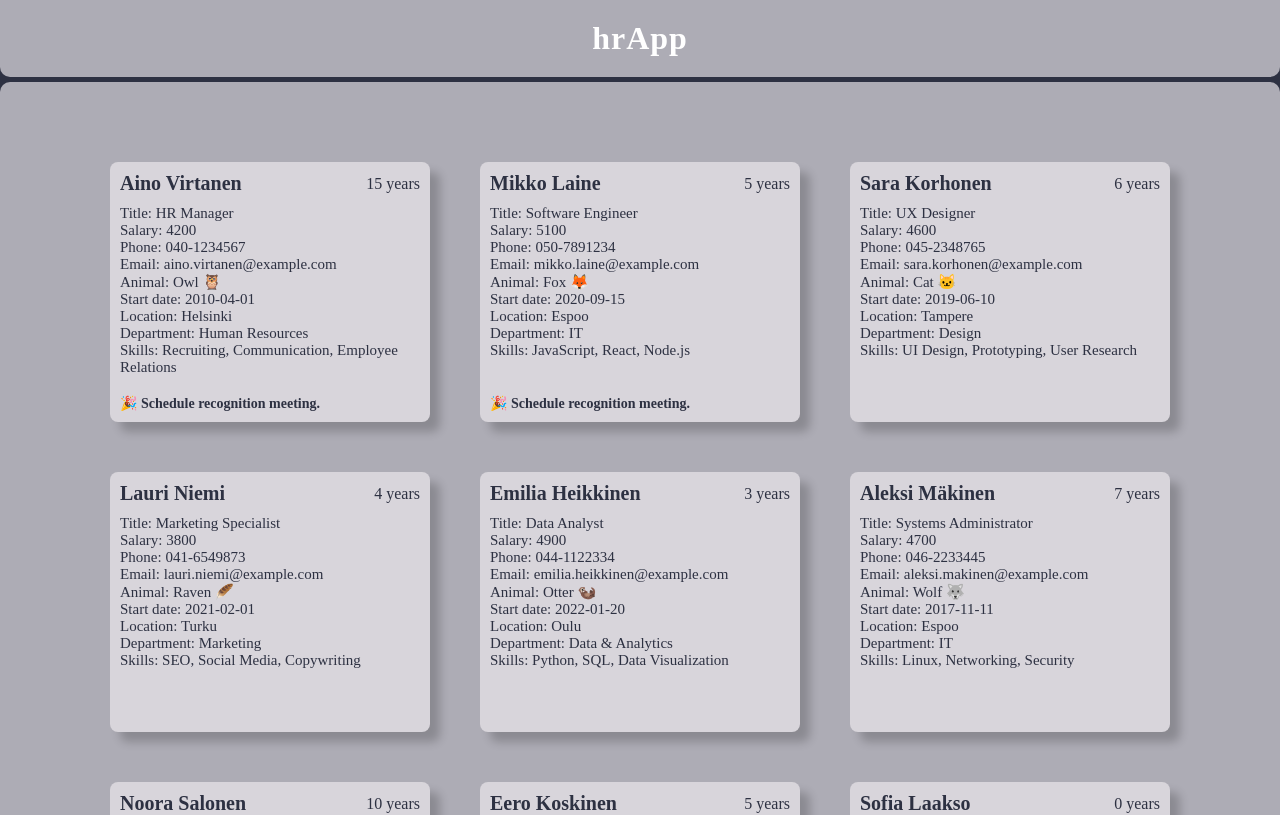
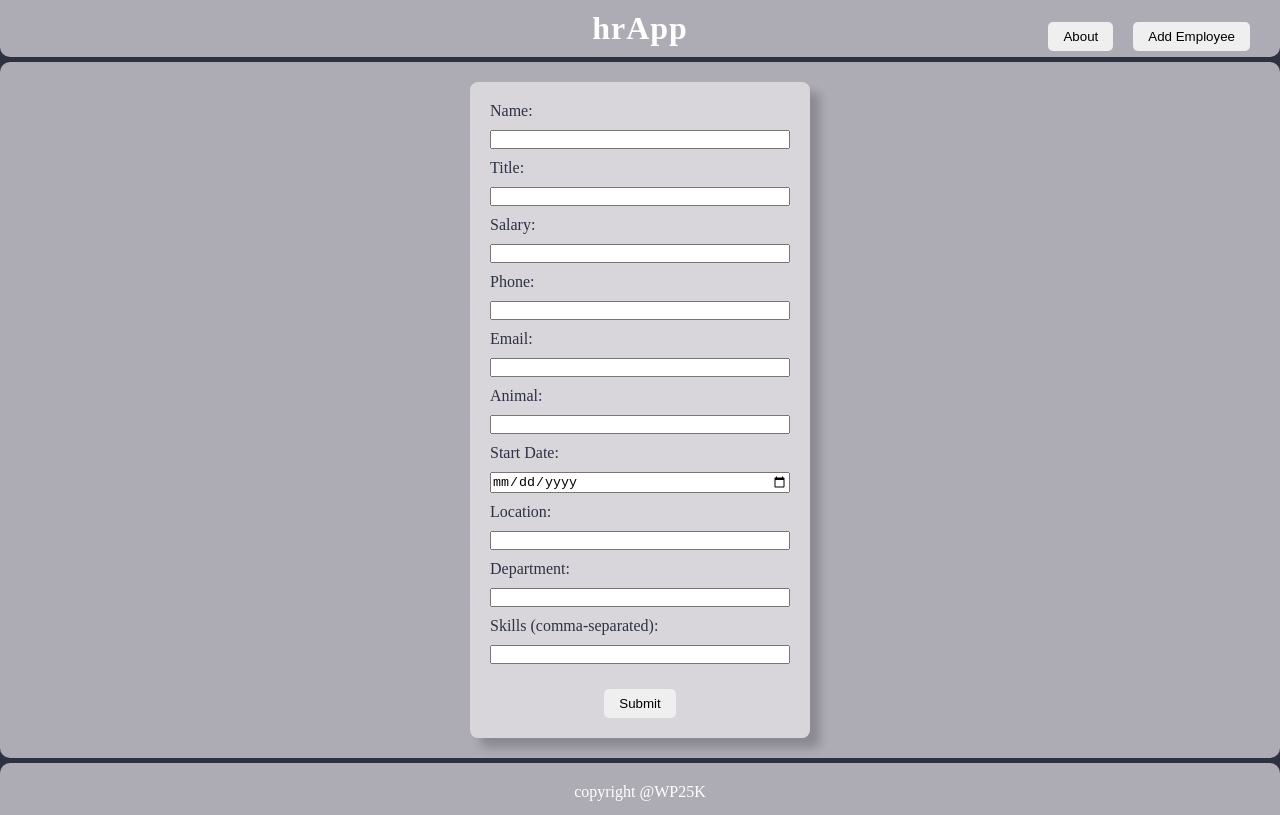
Before and after one commit to bean-123/hrApp, a React (Vite) app: page /add-employee in a window 1280 px wide. Shown: the top 815 px of the page. Built offline with nearby package versions, Linux system fonts and the light colour scheme.

Commit message:
Add AddEmplyee and About components and css

```diff
--- a/package.json
+++ b/package.json
@@ -11,7 +11,8 @@
   },
   "dependencies": {
     "react": "^19.1.1",
-    "react-dom": "^19.1.1"
+    "react-dom": "^19.1.1",
+    "react-router-dom": "^7.9.5"
   },
   "devDependencies": {
     "@eslint/js": "^9.36.0",
--- a/src/App.jsx
+++ b/src/App.jsx
@@ -4,16 +4,31 @@ import Footer from "./components/Footer";
 import data from "./data";
 import PersonList from "./components/PersonList";
 import { useState } from "react";
+import AddEmployee from "./components/AddEmployee";
+import { BrowserRouter, Routes, Route } from "react-router-dom";
 
 function App() {
   const [employees, setEmployees] = useState(data);
 
+  const handleAddEmployee = (newEmployee) => {
+    setEmployees((prev) => [...prev, newEmployee]);
+  };
+
+  //need to do handleClick and setForm functions
+
   return (
-    <>
+    <BrowserRouter>
       <Header headertext="hrApp" />
-      <PersonList data={employees} />
+      <Routes>
+        {/* Home page */}
+        <Route path="/" element={<PersonList data={employees} />} />
+        <Route
+          path="/add-employee"
+          element={<AddEmployee handleClick={handleAddEmployee} />}
+        />
+      </Routes>
       <Footer />
-    </>
+    </BrowserRouter>
   );
 }
 
--- a/src/components/AddEmployee.jsx
+++ b/src/components/AddEmployee.jsx
@@ -1,7 +1,104 @@
-const AddEmployee = () => {
+import { useState } from "react";
+import styles from "./AddEmployee.module.css";
+
+const AddEmployee = ({ handleClick }) => {
+  const [formData, setFormData] = useState({
+    name: "",
+    title: "",
+    salary: "",
+    phone: "",
+    email: "",
+    animal: "",
+    startDate: "",
+    location: "",
+    department: "",
+    skills: "",
+  });
+
+  const handleChange = (e) => {
+    setFormData((prev) => ({ ...prev, [e.target.name]: e.target.value }));
+  };
+
+  const handleSubmit = (e) => {
+    e.preventDefault();
+
+    // convert skills string to array
+    const newEmployee = {
+      ...formData,
+      skills: formData.skills.split(",").map((s) => s.trim()),
+    };
+
+    handleClick(newEmployee);
+
+    // reset form
+    setFormData({
+      name: "",
+      title: "",
+      salary: "",
+      phone: "",
+      email: "",
+      animal: "",
+      startDate: "",
+      location: "",
+      department: "",
+      skills: "",
+    });
+  };
+
   return (
-    <div>
-      <h1>New page</h1>
+    <div className={styles.container}>
+      <div className={styles.formcontainer}>
+        <form>
+          <label>Name:</label>
+          <input name="name" value={formData.name} onChange={handleChange} />
+          <label>Title:</label>
+          <input name="title" value={formData.title} onChange={handleChange} />
+          <label>Salary:</label>
+          <input
+            name="salary"
+            value={formData.salary}
+            onChange={handleChange}
+          />
+          <label>Phone:</label>
+          <input name="phone" value={formData.phone} onChange={handleChange} />
+          <label>Email:</label>
+          <input name="email" value={formData.email} onChange={handleChange} />
+          <label>Animal:</label>
+          <input
+            name="animal"
+            value={formData.animal}
+            onChange={handleChange}
+          />
+          <label>Start Date:</label>
+          <input
+            type="date"
+            name="startDate"
+            value={formData.startDate}
+            onChange={handleChange}
+          />
+          <label>Location:</label>
+          <input
+            name="location"
+            value={formData.location}
+            onChange={handleChange}
+          />
+          <label>Department:</label>
+          <input
+            name="department"
+            value={formData.department}
+            onChange={handleChange}
+          />
+          <label>Skills (comma-separated):</label>
+          <input
+            name="skills"
+            value={formData.skills}
+            onChange={handleChange}
+          />
+        </form>
+        <button onClick={handleSubmit}>Submit</button>
+      </div>
     </div>
   );
 };
+
+export default AddEmployee;
--- /dev/null
+++ b/src/components/AddEmployee.module.css
@@ -0,0 +1,37 @@
+.container {
+  background-color: #adacb5;
+  display: flex;
+  justify-content: center;
+  align-items: center;
+  padding: 20px;
+  border-radius: 10px;
+  margin-top: 5px;
+}
+
+.formcontainer {
+  display: flex;
+  flex-direction: column;
+  align-items: center;
+  background-color: #d8d5db;
+  border-radius: 8px;
+  box-shadow: 10px 10px 10px rgba(0, 0, 0, 0.2);
+  padding: 20px;
+  width: 300px;
+  max-height: 90vh;
+  gap: 10px;
+}
+
+form {
+  display: flex;
+  flex-direction: column;
+  gap: 10px;
+  width: 100%;
+}
+
+button {
+  margin-top: 15px;
+  padding: 7px 15px;
+  border-radius: 5px;
+  border: none;
+  cursor: pointer;
+}
--- a/src/components/Header.jsx
+++ b/src/components/Header.jsx
@@ -1,9 +1,20 @@
 import styles from "./Header.module.css";
+import { Link } from "react-router-dom";
 
 const Header = (props) => {
   return (
-    <div className="headercontainer">
-      <h1 className={styles.header}>{props.headertext}</h1>
+    <div className={styles.headercontainer}>
+      <Link to="/" className={styles.headertext}>
+        <h1>{props.headertext}</h1>
+      </Link>
+      <div className={styles.buttons}>
+        <Link to="/about">
+          <button>About</button>
+        </Link>
+        <Link to="/add-employee">
+          <button>Add Employee</button>
+        </Link>
+      </div>
     </div>
   );
 };
--- a/src/components/Header.module.css
+++ b/src/components/Header.module.css
@@ -1,8 +1,30 @@
-.header {
-  padding: 20px;
+.headercontainer {
+  padding: 10px 20px;
   background-color: #adacb5;
-  text-align: center;
   letter-spacing: 1px;
   border-radius: 0 0 10px 10px;
   color: white;
+  display: flex;
+  align-items: center;
+  justify-content: center;
+  position: relative;
 }
+
+.buttons {
+  display: flex;
+  position: absolute;
+  right: 30px;
+  gap: 20px;
+}
+
+button {
+  padding: 7px 15px 7px 15px;
+  border-radius: 5px;
+  border: none;
+  cursor: pointer;
+}
+
+.headertext {
+  text-decoration: none;
+  color: white;
+}
--- a/src/components/PersonCard.jsx
+++ b/src/components/PersonCard.jsx
@@ -2,15 +2,17 @@ import styles from "./PersonCard.module.css";
 
 const PersonCard = (props) => {
   const start = new Date(props.startDate);
-  const today = new Date();
+  let totalYears = 0;
 
-  const years = today.getFullYear() - start.getFullYear();
-
-  const hasHadAnniversary =
-    today.getMonth() > start.getMonth() ||
-    (today.getMonth() === start.getMonth && today.getDate() >= start.getDate());
-
-  const totalYears = hasHadAnniversary ? years : years - 1;
+  if (!isNaN(start)) {
+    const today = new Date();
+    let years = today.getFullYear() - start.getFullYear();
+    const hasHadAnniversary =
+      today.getMonth() > start.getMonth() ||
+      (today.getMonth() === start.getMonth() &&
+        today.getDate() >= start.getDate());
+    totalYears = hasHadAnniversary ? years : years - 1;
+  }
 
   let reminderMessage = "";
   if (totalYears < 0.5) {
@@ -55,11 +57,16 @@ const PersonCard = (props) => {
 
   const animalEmoji = animalToEmoji[props.animal] || "";
 
+  // ensure skills is always an array
+  const skills = Array.isArray(props.skills) ? props.skills : [];
+
   return (
     <div className={styles.Person}>
       <div className={styles.maintext}>
         <h2 className={styles.name}>{props.name}</h2>
-        <p>{totalYears} years</p>
+        <p>
+          {totalYears} {totalYears === 1 ? "year" : "years"}
+        </p>
       </div>
       <div className={styles.personinfo}>
         <p className={styles.title}>Title: {props.title}</p>
@@ -69,10 +76,14 @@ const PersonCard = (props) => {
         <p className={styles.animal}>
           Animal: {props.animal} {animalEmoji}
         </p>
-        <p className={styles.startDate}>Start date: {props.startDate}</p>
+        <p className={styles.startDate}>
+          Start date: {props.startDate || "Not set"}
+        </p>
         <p className={styles.location}>Location: {props.location}</p>
         <p className={styles.department}>Department: {props.department}</p>
-        <p className={styles.skills}>Skills: {props.skills}</p>
+        <p className={styles.skills}>
+          Skills: {skills.length ? skills.join(", ") : "None"}
+        </p>
       </div>
       {reminderMessage && <p className={styles.reminder}>{reminderMessage}</p>}
     </div>
--- a/src/components/PersonList.jsx
+++ b/src/components/PersonList.jsx
@@ -3,22 +3,11 @@ import PersonCard from "./PersonCard";
 const PersonList = ({ data }) => {
   return (
     <div className="container">
-      {data.map((employee) => (
-        <PersonCard
-          key={employee.id}
-          name={employee.name}
-          title={employee.title}
-          salary={employee.salary}
-          phone={employee.phone}
-          email={employee.email}
-          animal={employee.animal}
-          startDate={employee.startDate}
-          location={employee.location}
-          department={employee.department}
-          skills={employee.skills.join(", ")}
-        />
+      {data.map((employee, index) => (
+        <PersonCard key={index} {...employee} />
       ))}
     </div>
   );
 };
+
 export default PersonList;
```
Also changed, not shown: src/components/Form.jsx (deleted, +0 -47 lines), src/components/About.jsx (added), src/components/Form.module.css (deleted), 1 other file (tests, documents, lock files or other folders).
